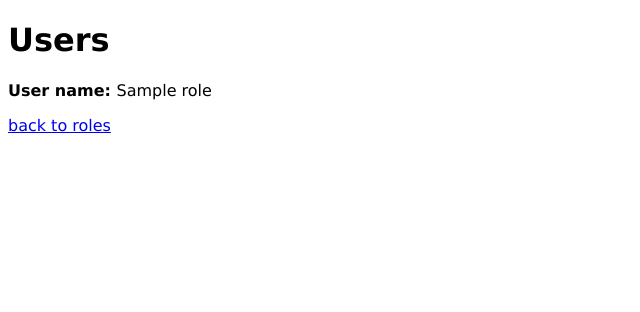
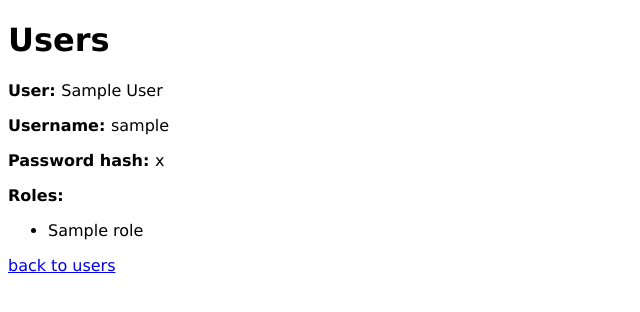
Before and after one commit to alantelles/flask-highway-base-app, a Flask app: template app/blueprints/user_management/templates/user_management/users/show.html in a window 1280 px wide. Shown: the top 312 px of the page, without its empty margins (0-640 px from the left). Run offline with Flask 2, Linux system fonts and the light colour scheme; the template is opened without the code that fills it: values that come from a table or form of the project are taken from there, others are empty; tables that the repository leaves empty hold one stand-in row (values such as "Sample post").

Commit message:
finished users/roles creation (pending edit and delete)

```diff
--- a/app/blueprints/user_management/__init__.py
+++ b/app/blueprints/user_management/__init__.py
@@ -18,6 +18,10 @@ def index():
 @user_management.route('/users/')
 def users_index():
     return users_views.index()
+
+@user_management.route('/users/<id>/')
+def users_show(id):
+    return users_views.show(id)
 
 @user_management.route('/users/new/', methods=['GET'])
 def users_new():
--- a/app/blueprints/user_management/templates/user_management/users/new.html
+++ b/app/blueprints/user_management/templates/user_management/users/new.html
@@ -12,7 +12,7 @@
     <label for="password">Pasword</label>
     <input type="password" name="password" id="password">
     <br>
-    <label for="role">Role</label>
+    <label for="role">Role</label><br>
     <select multiple name="roles" id="role">
     {% for role in roles %}
         <option value="{{ role.id }}">{{ role.name }}</option>
--- a/app/blueprints/user_management/templates/user_management/users/show.html
+++ b/app/blueprints/user_management/templates/user_management/users/show.html
@@ -1,6 +1,15 @@
 {% extends 'layouts/base.html' %}
 {% block content %}
 <h1>Users</h1>
-<p><strong>User name: </strong>{{ role.name }}</p>
-<a href="{{ url_for('user_management.roles_index') }}">back to roles</a>
+<p><strong>User: </strong>{{ user.name }}</p>
+<p><strong>Username: </strong>{{ user.username }}</p>
+<p><strong>Password hash: </strong>{{ user.password_hash }}</p>
+<p><strong>Roles:</strong>
+    <ul>
+    {% for role in user.roles %}
+        <li>{{ role.name }}</li>
+    {% endfor %}
+    </ul>
+</p>
+<a href="{{ url_for('user_management.users_index') }}">back to users</a>
 {% endblock %}
```
Also changed, not shown: app/blueprints/user_management/views/users.py (+11 -6 lines).
